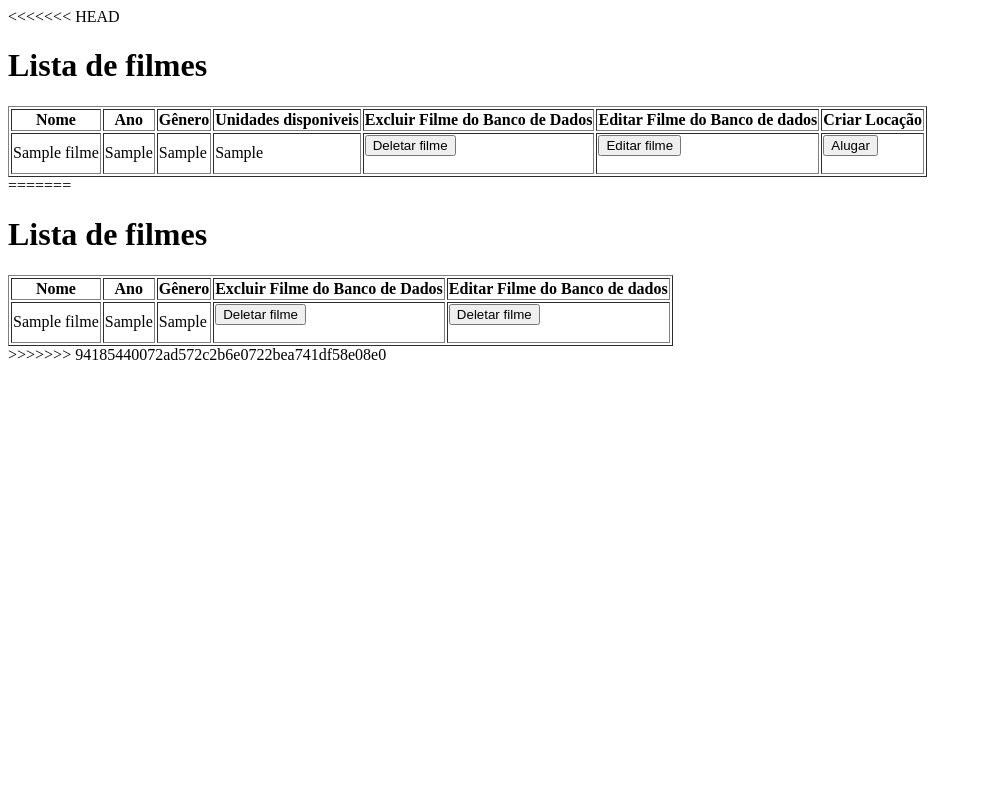
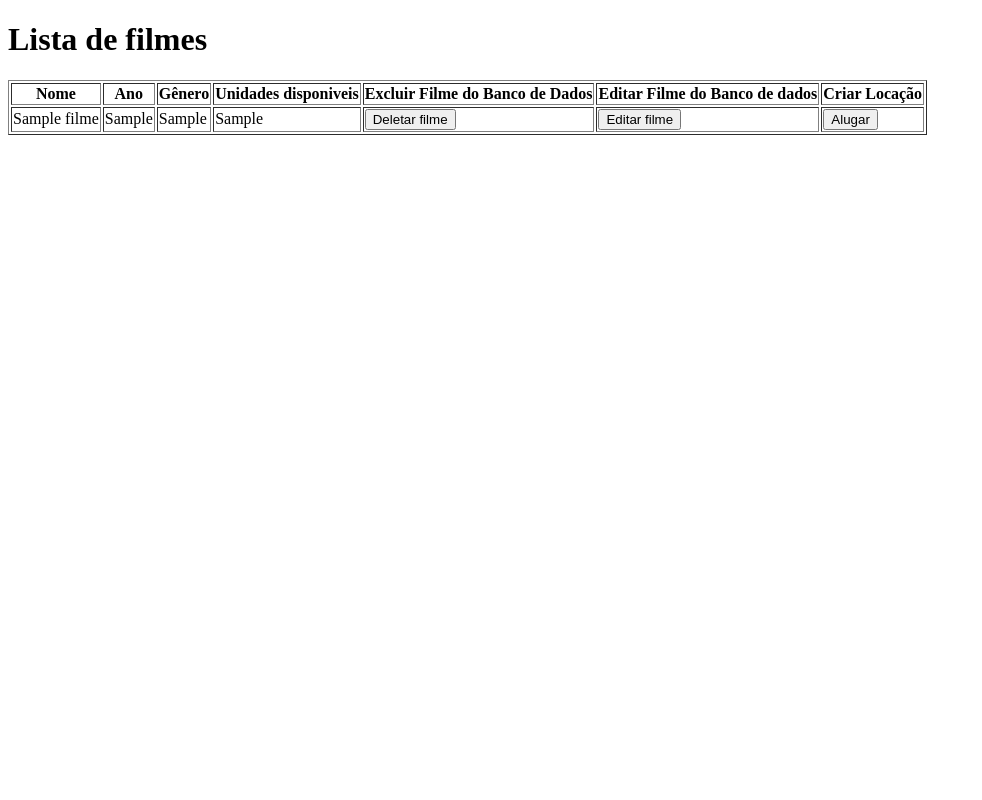
Before and after one commit to MariaEduardaLeal/Locadora-de-Filmes, a PHP site: page /lista_filmes.php in a window 1280 px wide. Shown: the whole page, without its empty margins (0-982 px from the left). Run offline with PHP 8.4, Linux system fonts and the light colour scheme; the visitor is signed in with stand-in values (Sample User, id 1); tables that the repository leaves empty or names only in its code hold one stand-in row (values such as "Sample post").

Commit message:
lista filmes funcionando

```diff
--- a/lista_filmes.php
+++ b/lista_filmes.php
@@ -1,4 +1,3 @@
-<<<<<<< HEAD
 <?php
 include('conexao.php');
 include('verificacao.php');
@@ -77,76 +76,4 @@ $id_tipo_usuario = $dado_tipo_usuario['id_tipo_usuario'];
     </table>
 </body>
 
-=======
-<?php
-include('conexao.php');
-include('verificacao.php');
-
-$login = $_SESSION['login'];
-
-$informacao_filme = "SELECT * FROM filme";
-$resultado = mysqli_query($conexao, $informacao_filme);
-
-//obtendo o tipo de usuário do banco de dados
-$select_tipo_usuario = "SELECT id_tipo_usuario FROM login WHERE login = '$login'";
-
-$query_tipo_usuario = mysqli_query($conexao, $select_tipo_usuario);
-$dado_tipo_usuario = mysqli_fetch_assoc($query_tipo_usuario);
-
-$id_tipo_usuario = $dado_tipo_usuario['id_tipo_usuario'];
-?>
-
-<!DOCTYPE html>
-<html lang="pt-br">
-
-<head>
-    <meta charset="UTF-8">
-    <meta name="viewport" content="width=device-width, initial-scale=1.0">
-    <title>Lista Filmes</title>
-</head>
-
-<body>
-    <h1>Lista de filmes</h1>
-    <table border="1">
-        <tr>
-            <th style="display: none">ID</th> <!-- Coluna ID oculta -->
-            <th>Nome</th>
-            <th>Ano</th>
-            <th>Gênero</th>
-            <?php if ($id_tipo_usuario == 1) : ?> <!--Funções do ADM-->
-                <th>Excluir Filme do Banco de Dados</th>
-                <th>Editar Filme do Banco de dados</th>
-            <?php endif; ?>
-        </tr>
-
-
-        <?php if ($resultado->num_rows > 0) : ?>
-            <?php while ($row = $resultado->fetch_assoc()) : ?>
-                <tbody>
-                    <td style="display: none"><?= $row['idfilme'] ?></td>
-                    <td><?= $row['nomefilme'] ?></td>
-                    <td><?= $row['anofilme'] ?></td>
-                    <td><?= $row['genero'] ?></td>
-                    <?php if ($id_tipo_usuario == 1) : ?> <!--Funções do ADM-->
-                        <td>
-                            <form action="deletar_filme.php" method="post">
-                                <input type="hidden" name="idfilme" value="<?= $row['idfilme'] ?>">
-                                <input type="submit" value="Deletar filme">
-                            </form>
-                        </td>
-                        <td>
-                        <form action="editar_filmes.php" method="post">
-                                <input type="hidden" name="idfilme" value="<?= $row['idfilme'] ?>">
-                                <input type="submit" value="Deletar filme">
-                            </form>
-                        </td>
-                    <?php endif; ?>
-
-                </tbody>
-            <?php endwhile ?>
-        <?php endif ?>
-    </table>
-</body>
-
->>>>>>> 94185440072ad572c2b6e0722bea741df58e08e0
 </html>
```
